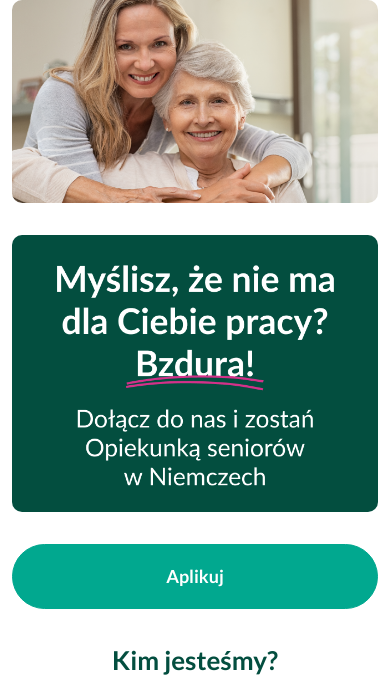
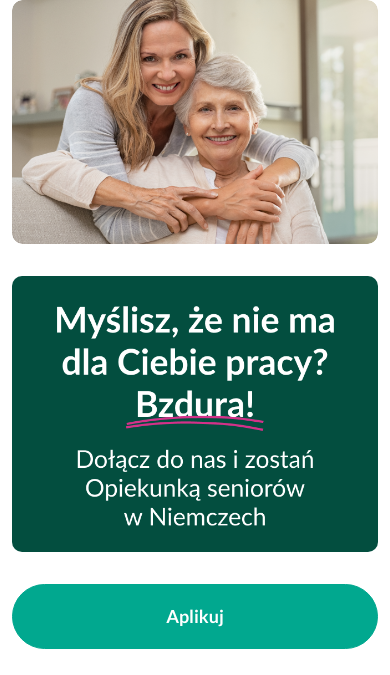
Before and after one commit to adrianbozko/Carema, a PHP site: page / in a window 390 px wide. Shown: the part 80-755 px from the top of the page. Run offline with PHP 8.4, Linux system fonts and the light colour scheme.

Commit message:
changed head_background photo for mobile

```diff
--- a/css/style.css
+++ b/css/style.css
@@ -1208,6 +1208,10 @@ footer a:active,
         display: none;
     }
 
+    .no-display-767 {
+        display: none;
+    }
+
     .direction-row-mobile {
         flex-direction: column;
         text-align: center;
--- a/index.html
+++ b/index.html
@@ -95,7 +95,8 @@
 
       <div class="container mb-5 no-padding">
             <div class="form-background">
-              <img class="form-background-bg img-fluid" src="images/head_background.png"/>
+              <img class="form-background-bg img-fluid no-display-767" src="images/head_background.png"/>
+              <img class="form-background-bg img-fluid mobile-form-background-text" src="images/head_background_mobile.png"/>
               <img class="form-background-text img-fluid" src="images/form_text.png"/>
               <div class="col-4 forms" id="form1">
                 <div class="forms-title text-center">Wypełnij formularz</div>
```
Also changed, not shown: images/head_background_mobile.png (added).
